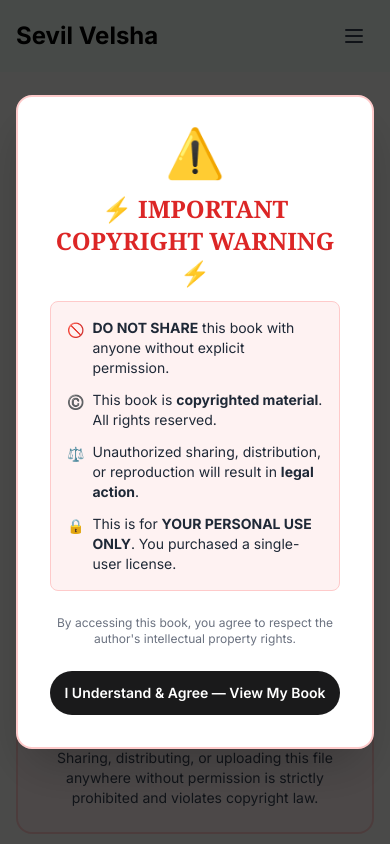
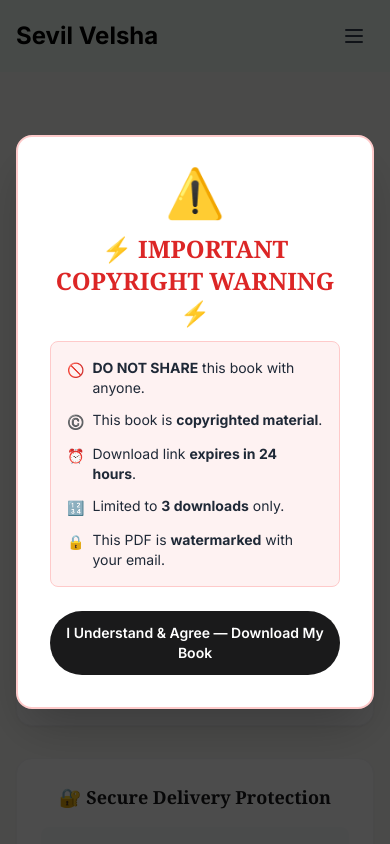
Before and after one commit to mustafahassan065/SevilVelsha, a React (Vite) app: page /thank-you-book in a window 390 px wide. Shown: the top 844 px of the page. Built offline with nearby package versions, Linux system fonts and the light colour scheme.

Commit message:
Fix the liscenced issue

```diff
--- a/src/routes/ThankYouBook.jsx
+++ b/src/routes/ThankYouBook.jsx
@@ -5,79 +5,157 @@ import { Link, useSearchParams } from 'react-router-dom';
 export default function ThankYouBook() {
   const [searchParams] = useSearchParams();
   const token = searchParams.get('token');
+  const sessionId = searchParams.get('session_id');
 
   const [showWarning, setShowWarning] = useState(true);
   const [loading, setLoading] = useState(false);
   const [error, setError] = useState('');
-  const [downloadsLeft, setDownloadsLeft] = useState(null);
+  const [downloadsLeft, setDownloadsLeft] = useState(3);
   const [userEmail, setUserEmail] = useState('');
+  const [tokenValid, setTokenValid] = useState(true);
+  const [tokenChecked, setTokenChecked] = useState(false);
 
-  // Page load hote hi top par scroll
+  // Google Drive File ID (HIDDEN — never exposed directly)
+  const PDF_FILE_ID = '12h7Q0FNa9nLATwE9cknvDK1UIWkjV7Qm';
+
   useEffect(() => {
     window.scrollTo(0, 0);
 
-    // Check token validity
     if (token) {
-      checkToken();
+      validateToken();
+    } else if (sessionId) {
+      // Session ID se token generate karne ka attempt
+      generateTokenFromSession();
+    } else {
+      // No token, no session — show limited access
+      setTokenChecked(true);
+      setTokenValid(false);
     }
-  }, [token]);
+  }, [token, sessionId]);
 
-  const checkToken = async () => {
+  // ── TOKEN VALIDATION ────────────────────────────────────────
+  const validateToken = async () => {
     try {
-      const res = await fetch(`/api/check-token?token=${token}`);
-      const data = await res.json();
+      // Token ko decode karte hain (simple base64 + timestamp + email)
+      const decoded = atob(token);
+      const [email, timestamp, downloads] = decoded.split('|');
 
-      if (data.valid) {
-        setDownloadsLeft(data.downloadsLeft);
-        setUserEmail(data.email || '');
-      } else {
-        setError(data.message || 'This download link has expired or is invalid.');
+      const tokenTime = parseInt(timestamp);
+      const now = Date.now();
+      const hoursDiff = (now - tokenTime) / (1000 * 60 * 60);
+
+      // 24 hours expiry check
+      if (hoursDiff > 24) {
+        setTokenValid(false);
+        setError('⏰ This download link has expired (24 hours). Please contact support.');
+        setTokenChecked(true);
+        return;
       }
+
+      // Download limit check
+      const remainingDownloads = parseInt(downloads) || 3;
+      if (remainingDownloads <= 0) {
+        setTokenValid(false);
+        setError('⚠️ Download limit reached (3 downloads max). Please contact support.');
+        setTokenChecked(true);
+        return;
+      }
+
+      // Valid token
+      setUserEmail(email);
+      setDownloadsLeft(remainingDownloads);
+      setTokenValid(true);
+      setTokenChecked(true);
+
     } catch (err) {
-      setError('Unable to verify download link. Please contact support.');
+      setTokenValid(false);
+      setError('🔒 Invalid download link. Please contact support.');
+      setTokenChecked(true);
     }
   };
 
+  // ── SESSION SE TOKEN GENERATE ───────────────────────────────
+  const generateTokenFromSession = async () => {
+    try {
+      const res = await fetch(`/api/verify-payment?session_id=${sessionId}`);
+      const data = await res.json();
+
+      if (data.paid && data.email) {
+        // Token generate: email|timestamp|downloads
+        const email = data.email;
+        const timestamp = Date.now();
+        const downloads = 3;
+        const newToken = btoa(`${email}|${timestamp}|${downloads}`);
+
+        setUserEmail(email);
+        setDownloadsLeft(downloads);
+        setTokenValid(true);
+        setTokenChecked(true);
+
+        // URL update (optional — token add karega)
+        window.history.replaceState({}, '', `?token=${newToken}`);
+      } else {
+        setTokenValid(false);
+        setTokenChecked(true);
+      }
+    } catch (err) {
+      setTokenValid(false);
+      setTokenChecked(true);
+    }
+  };
+
+  // ── SECURE DOWNLOAD ─────────────────────────────────────────
   const handleDownload = async () => {
-    if (!token) {
-    window.location.href = `https://drive.google.com/uc?export=download&id=12h7Q0FNa9nLATwE9cknvDK1UIWkjV7Qm`;
-    return;
-  }
     setLoading(true);
     setError('');
 
     try {
-      const res = await fetch(`/api/download-book?token=${token}`);
+      // Decrement download count
+      const newCount = downloadsLeft - 1;
+
+      if (newCount < 0) {
+        setError('⚠️ Download limit reached. Please contact support.');
+        setLoading(false);
+        return;
+      }
+
+      // Fetch PDF via backend proxy (Google Drive link hidden)
+      const downloadUrl = `/api/download-book-proxy?fileId=${PDF_FILE_ID}`;
+
+      const res = await fetch(downloadUrl);
 
       if (!res.ok) {
-        const data = await res.json();
-        throw new Error(data.error || 'Download failed');
-      }
-
-      // Get filename from headers or use default
-      const disposition = res.headers.get('Content-Disposition');
-      let filename = 'Voice-Control-Book.pdf';
-      if (disposition) {
-        const match = disposition.match(/filename="?(.+)"?/);
-        if (match) filename = match[1];
+        throw new Error('Download failed');
       }
 
       // Download as blob
       const blob = await res.blob();
       const url = window.URL.createObjectURL(blob);
       const a = document.createElement('a');
+
+      // Watermarked filename
+      const safeEmail = userEmail ? userEmail.replace(/[^a-zA-Z0-9]/g, '_') : 'customer';
+      a.download = `Voice-Control-Book-${safeEmail}.pdf`;
       a.href = url;
-      a.download = filename;
+
       document.body.appendChild(a);
       a.click();
       document.body.removeChild(a);
       window.URL.revokeObjectURL(url);
 
-      // Refresh token status
-      await checkToken();
+      // Update state
+      setDownloadsLeft(newCount);
+
+      // Update URL token with new download count
+      if (token) {
+        const decoded = atob(token);
+        const [email, timestamp] = decoded.split('|');
+        const updatedToken = btoa(`${email}|${timestamp}|${newCount}`);
+        window.history.replaceState({}, '', `?token=${updatedToken}`);
+      }
 
     } catch (err) {
-      setError(err.message || 'Download failed. Please try again.');
+      setError('❌ Download failed. Please try again.');
     } finally {
       setLoading(false);
     }
@@ -102,30 +180,31 @@ export default function ThankYouBook() {
               <ul className="space-y-3 text-sm text-gray-800">
                 <li className="flex items-start gap-2">
                   <span className="text-red-500 mt-0.5">🚫</span>
-                  <span><strong>DO NOT SHARE</strong> this book with anyone without explicit permission.</span>
+                  <span><strong>DO NOT SHARE</strong> this book with anyone.</span>
                 </li>
                 <li className="flex items-start gap-2">
                   <span className="text-red-500 mt-0.5">©️</span>
-                  <span>This book is <strong>copyrighted material</strong>. All rights reserved.</span>
+                  <span>This book is <strong>copyrighted material</strong>.</span>
                 </li>
                 <li className="flex items-start gap-2">
-                  <span className="text-red-500 mt-0.5">⚖️</span>
-                  <span>Unauthorized sharing, distribution, or reproduction will result in <strong>legal action</strong>.</span>
+                  <span className="text-red-500 mt-0.5">⏰</span>
+                  <span>Download link <strong>expires in 24 hours</strong>.</span>
+                </li>
+                <li className="flex items-start gap-2">
+                  <span className="text-red-500 mt-0.5">🔢</span>
+                  <span>Limited to <strong>3 downloads</strong> only.</span>
                 </li>
                 <li className="flex items-start gap-2">
                   <span className="text-red-500 mt-0.5">🔒</span>
-                  <span>This is for <strong>YOUR PERSONAL USE ONLY</strong>. You purchased a single-user license.</span>
+                  <span>This PDF is <strong>watermarked</strong> with your email.</span>
                 </li>
               </ul>
             </div>
-            <p className="text-gray-500 text-xs mb-6">
-              By accessing this book, you agree to respect the author's intellectual property rights.
-            </p>
             <button
               onClick={() => setShowWarning(false)}
               className="w-full py-3 bg-[#1A1A1B] text-white font-semibold rounded-full hover:bg-gray-800 transition text-sm"
             >
-              I Understand & Agree — View My Book
+              I Understand & Agree — Download My Book
             </button>
           </motion.div>
         </div>
@@ -147,40 +226,57 @@ export default function ThankYouBook() {
             Payment Successful!
           </h1>
           <p className="text-gray-600 text-lg mb-6">
-            Your <strong>Voice Control Book</strong> is officially yours. Download it securely below.
+            Your <strong>Voice Control Book</strong> is officially yours.
           </p>
 
-          {/* Email notice */}
+          {/* Token Status */}
+          {tokenChecked && (
+            <>
+              {tokenValid ? (
+                <>
+                  {/* Licensed to */}
                   {userEmail && (
-            <div className="p-4 bg-blue-50 text-blue-800 rounded-lg inline-block text-sm font-medium mb-6">
-              📬 Licensed to: <strong>{userEmail}</strong>
+                    <div className="p-4 bg-blue-50 text-blue-800 rounded-lg inline-block text-sm font-medium mb-4">
+                      📖 Licensed to: <strong>{userEmail}</strong>
                     </div>
                   )}
 
-          {/* Downloads left */}
-          {downloadsLeft !== null && (
+                  {/* Downloads remaining */}
                   <div className={`p-4 rounded-lg inline-block text-sm font-medium mb-6 ${
-              downloadsLeft > 0 ? 'bg-green-50 text-green-700' : 'bg-red-50 text-red-600'
+                    downloadsLeft > 1 ? 'bg-green-50 text-green-700' :
+                    downloadsLeft === 1 ? 'bg-yellow-50 text-yellow-700' :
+                    'bg-red-50 text-red-600'
                   }`}>
-              {downloadsLeft > 0
-                ? `📥 ${downloadsLeft} download${downloadsLeft > 1 ? 's' : ''} remaining`
-                : '⚠️ Download limit reached'
-              }
+                    {downloadsLeft > 1 && `📥 ${downloadsLeft} downloads remaining`}
+                    {downloadsLeft === 1 && '⚠️ Last download remaining!'}
+                    {downloadsLeft <= 0 && '🚫 No downloads left'}
+                  </div>
+
+                  {/* Expiry Notice */}
+                  <div className="p-3 bg-amber-50 text-amber-700 rounded-lg inline-block text-xs font-medium mb-6">
+                    ⏰ This download link expires 24 hours after purchase
+                  </div>
+                </>
+              ) : (
+                <div className="p-4 bg-red-50 text-red-600 rounded-lg text-sm font-medium mb-6">
+                  {error || '⚠️ Unable to verify download access. Please contact support.'}
                 </div>
               )}
+            </>
+          )}
 
-          {/* Error message */}
-          {error && (
+          {/* Error display */}
+          {error && tokenValid && (
             <div className="p-4 bg-red-50 text-red-600 rounded-lg text-sm font-medium mb-6">
               {error}
             </div>
           )}
 
-          {/* DOWNLOAD BUTTON ONLY — No Read Online */}
-          <div className="flex justify-center">
+          {/* DOWNLOAD BUTTON */}
+          <div className="flex justify-center mt-6">
             <button
               onClick={handleDownload}
-              disabled={loading || downloadsLeft === 0 || !!error}
+              disabled={loading || !tokenValid || downloadsLeft <= 0}
               className="px-10 py-4 bg-[#1A1A1B] text-white text-sm font-semibold rounded-full hover:bg-gray-800 transition flex items-center justify-center gap-3 disabled:opacity-50 disabled:cursor-not-allowed"
             >
               {loading ? (
@@ -190,37 +286,69 @@ export default function ThankYouBook() {
                 </>
               ) : (
                 <>
-                  <span>⬇️</span> Download Your Book (PDF)
+                  <span>⬇️</span>
+                  {downloadsLeft <= 0 ? 'Download Limit Reached' : 'Download Your Book (PDF)'}
                 </>
               )}
             </button>
           </div>
 
+          {/* Watermark notice */}
           <p className="text-gray-400 text-xs mt-6">
-            ⚠️ This book is watermarked with your email. Do not share with others.
+            🔒 This PDF is watermarked with your license information.<br/>
+            <span className="text-red-400">Do not share — protected by copyright law.</span>
           </p>
         </motion.div>
 
-        {/* 2. COPYRIGHT REMINDER BANNER */}
+        {/* 2. SECURITY FEATURES INFO */}
         <motion.div
           initial={{ opacity: 0, y: 20 }}
           animate={{ opacity: 1, y: 0 }}
           transition={{ duration: 0.5, delay: 0.2 }}
+          className="bg-white rounded-2xl p-6 md:p-8 shadow-sm border border-gray-100"
+        >
+          <h3 className="text-lg font-bold text-[#1A1A1B] mb-4 text-center" style={{ fontFamily: "'Cormorant Garamond', Georgia, serif" }}>
+            🔐 Secure Delivery Protection
+          </h3>
+          <div className="grid grid-cols-1 sm:grid-cols-3 gap-4 text-center text-sm">
+            <div className="p-4 bg-gray-50 rounded-lg">
+              <span className="text-2xl">⏰</span>
+              <p className="font-semibold mt-2">24-Hour Expiry</p>
+              <p className="text-gray-500 text-xs mt-1">Link auto-expires for security</p>
+            </div>
+            <div className="p-4 bg-gray-50 rounded-lg">
+              <span className="text-2xl">🔢</span>
+              <p className="font-semibold mt-2">3 Downloads Max</p>
+              <p className="text-gray-500 text-xs mt-1">Limited to prevent sharing</p>
+            </div>
+            <div className="p-4 bg-gray-50 rounded-lg">
+              <span className="text-2xl">💧</span>
+              <p className="font-semibold mt-2">Watermarked PDF</p>
+              <p className="text-gray-500 text-xs mt-1">Licensed to your email</p>
+            </div>
+          </div>
+        </motion.div>
+
+        {/* 3. COPYRIGHT REMINDER */}
+        <motion.div
+          initial={{ opacity: 0, y: 20 }}
+          animate={{ opacity: 1, y: 0 }}
+          transition={{ duration: 0.5, delay: 0.3 }}
           className="bg-red-50 border-2 border-red-200 rounded-2xl p-6 text-center"
         >
           <p className="text-red-700 font-bold text-sm uppercase tracking-wider mb-2">
             🔒 COPYRIGHT PROTECTED
           </p>
           <p className="text-gray-700 text-sm">
-            This digital book is licensed to <strong>you only</strong>. Sharing, distributing, or uploading this file anywhere without permission is strictly prohibited and violates copyright law.
+            This digital book is licensed to <strong>{userEmail || 'you only'}</strong>. Sharing, distributing, or uploading this file anywhere without permission is strictly prohibited and violates copyright law.
           </p>
         </motion.div>
 
-        {/* 3. UPSELL BLOCK */}
+        {/* 4. UPSELL BLOCK */}
         <motion.div
           initial={{ opacity: 0, y: 20 }}
           animate={{ opacity: 1, y: 0 }}
-          transition={{ duration: 0.5, delay: 0.2 }}
+          transition={{ duration: 0.5, delay: 0.4 }}
           className="bg-[#1A1A1B] rounded-2xl p-8 md:p-12 shadow-xl text-center relative overflow-hidden"
         >
           <div className="absolute top-0 left-0 w-full h-1 bg-gradient-to-r from-[#C2B280] to-[#e6d59e]"></div>
@@ -232,7 +360,7 @@ export default function ThankYouBook() {
             Get the Full Video Course
           </h2>
           <p className="text-gray-400 mb-8 max-w-lg mx-auto">
-            Don't just read about it. Watch real examples, do the exact speaking drills, and master your authority presence faster with the complete video course.
+            Don't just read about it. Watch real examples, do the exact speaking drills, and master your authority presence faster.
           </p>
 
           <a
@@ -243,11 +371,11 @@ export default function ThankYouBook() {
           </a>
         </motion.div>
 
-        {/* 4. COACHING CTA */}
+        {/* 5. COACHING CTA */}
         <motion.div
           initial={{ opacity: 0, y: 20 }}
           animate={{ opacity: 1, y: 0 }}
-          transition={{ duration: 0.5, delay: 0.4 }}
+          transition={{ duration: 0.5, delay: 0.5 }}
           className="bg-transparent border-2 border-gray-200 rounded-2xl p-8 text-center"
         >
           <h3 className="text-xl font-bold text-[#1A1A1B] mb-2" style={{ fontFamily: "'Cormorant Garamond', Georgia, serif" }}>
```
Also changed, not shown: public/images/og-image.jpg. Lines whose indentation alone changed are shown as unchanged.
